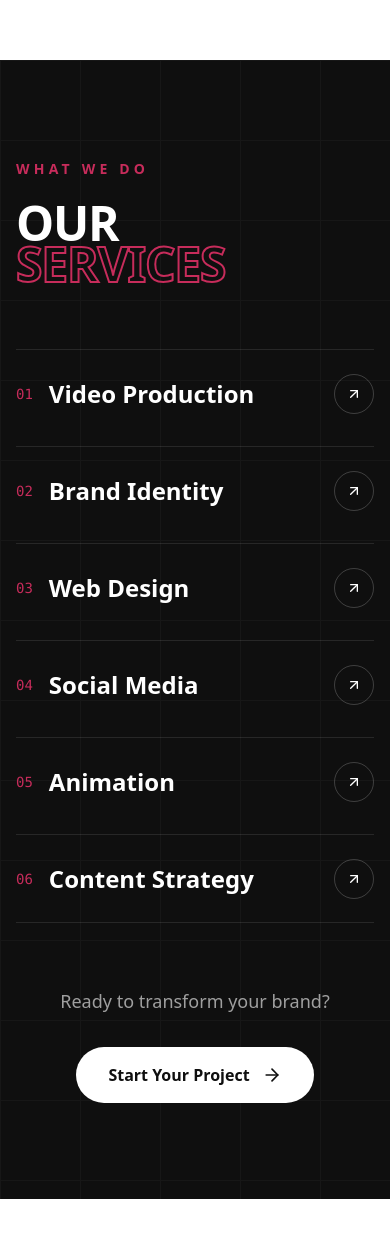
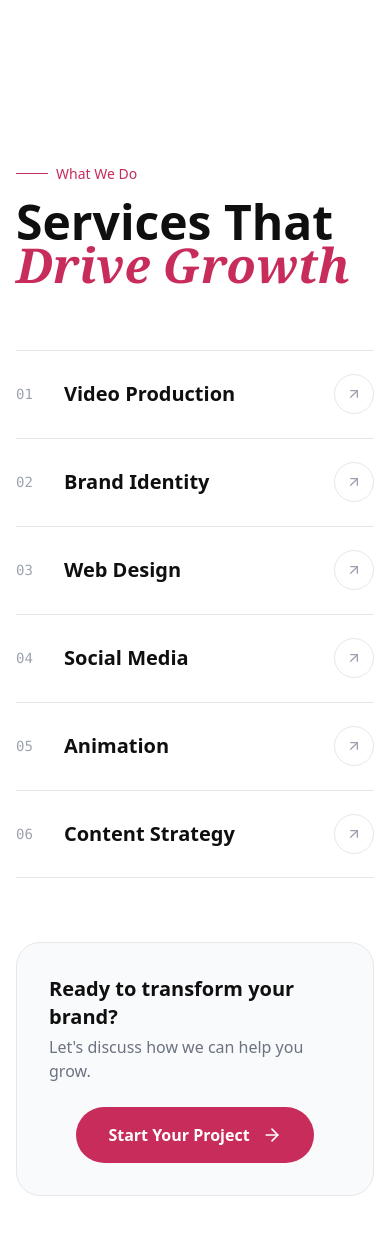
Before and after one commit to 4xeoz/wetrends, a Next.js app in the folder website/: page / in a window 390 px wide. Shown: the part 7141-8379 px from the top of the page. Built offline with nearby package versions, Linux system fonts and the light colour scheme.

Commit message:
Fix services section typography to match website, remove grid background

```diff
--- a/website/app/_component/home/services.tsx
+++ b/website/app/_component/home/services.tsx
@@ -20,42 +20,36 @@ const services = [
     icon: Video,
     title: 'Video Production',
     description: 'Cinematic storytelling that captivates audiences and drives engagement across all platforms.',
-    color: '#C72C5B'
   },
   {
     number: '02',
     icon: Palette,
     title: 'Brand Identity',
     description: 'Visual systems that demand attention and create lasting impressions.',
-    color: '#0F0F0F'
   },
   {
     number: '03',
     icon: Globe,
     title: 'Web Design',
     description: 'High-converting digital experiences that turn visitors into customers.',
-    color: '#C72C5B'
   },
   {
     number: '04',
     icon: Users,
     title: 'Social Media',
     description: 'Content strategies that build communities and foster brand loyalty.',
-    color: '#0F0F0F'
   },
   {
     number: '05',
     icon: Zap,
     title: 'Animation',
     description: 'Motion design that brings brands to life with dynamic storytelling.',
-    color: '#C72C5B'
   },
   {
     number: '06',
     icon: PenTool,
     title: 'Content Strategy',
     description: 'Stories that position you as the expert in your industry.',
-    color: '#0F0F0F'
   },
 ];
 
@@ -68,39 +62,30 @@ export function Services() {
     <section
       ref={sectionRef}
       id="services"
-      className="relative overflow-hidden bg-[#0F0F0F] py-24 md:py-32"
+      className="relative overflow-hidden bg-white py-24 md:py-32"
     >
-      {/* Background grid pattern */}
-      <div className="absolute inset-0 opacity-[0.03]">
-        <div className="absolute inset-0" style={{
-          backgroundImage: `linear-gradient(to right, white 1px, transparent 1px), linear-gradient(to bottom, white 1px, transparent 1px)`,
-          backgroundSize: '80px 80px'
-        }} />
-      </div>
-
       <div className="relative mx-auto max-w-7xl px-4 sm:px-6 lg:px-8">
-        {/* Header - Large typography */}
-        <div className="mb-16 md:mb-24">
+        {/* Header */}
+        <div className="mb-16 md:mb-20">
           <motion.div
             initial={{ opacity: 0, y: 40 }}
             animate={isInView ? { opacity: 1, y: 0 } : {}}
             transition={{ duration: 0.8, ease: [0.22, 1, 0.36, 1] }}
           >
-            <span className="mb-6 inline-block text-sm font-bold uppercase tracking-[0.3em] text-[#C72C5B]">
+            <span className="mb-4 inline-flex items-center gap-2 text-sm font-medium text-[#C72C5B]">
+              <span className="w-8 h-px bg-[#C72C5B]" />
               What We Do
             </span>
-            <h2 className="text-5xl md:text-7xl lg:text-8xl xl:text-9xl font-black text-white leading-[0.85] tracking-tight">
-              OUR
+            <h2 className="text-5xl md:text-6xl lg:text-7xl xl:text-8xl font-bold text-[#0F0F0F] leading-[0.9]">
+              Services That
               <br />
-              <span className="text-transparent" style={{ WebkitTextStroke: '2px #C72C5B' }}>
-                SERVICES
-              </span>
+              <span className="font-serif italic text-[#C72C5B]">Drive Growth</span>
             </h2>
           </motion.div>
         </div>
 
-        {/* Services - Accordion Style */}
-        <div className="space-y-2">
+        {/* Services List */}
+        <div className="space-y-0">
           {services.map((service, index) => (
             <motion.div
               key={service.title}
@@ -110,13 +95,16 @@ export function Services() {
             >
               <Link href={`/services/${service.title.toLowerCase().replace(' ', '-')}/`}>
                 <motion.div
-                  className="group relative cursor-pointer overflow-hidden"
+                  className="group relative cursor-pointer"
                   onMouseEnter={() => setHoveredIndex(index)}
                   onMouseLeave={() => setHoveredIndex(null)}
                 >
+                  {/* Top border */}
+                  <div className="absolute top-0 left-0 right-0 h-px bg-gray-200" />
+
                   {/* Background expand on hover */}
                   <motion.div
-                    className="absolute inset-0 bg-[#C72C5B]"
+                    className="absolute inset-0 bg-[#0F0F0F]"
                     initial={{ scaleX: 0 }}
                     animate={{ scaleX: hoveredIndex === index ? 1 : 0 }}
                     transition={{ duration: 0.4, ease: [0.22, 1, 0.36, 1] }}
@@ -124,29 +112,29 @@ export function Services() {
                   />
 
                   {/* Main content */}
-                  <div className="relative border-t border-white/10 py-6 md:py-8">
+                  <div className="relative py-6 md:py-8">
                     <div className="flex items-center justify-between gap-4">
                       {/* Left: Number + Icon + Title */}
                       <div className="flex items-center gap-4 md:gap-8">
                         {/* Number */}
-                        <span className={`text-sm font-mono transition-colors duration-300 ${
-                          hoveredIndex === index ? 'text-white' : 'text-[#C72C5B]'
+                        <span className={`text-sm font-mono transition-colors duration-300 min-w-[2rem] ${
+                          hoveredIndex === index ? 'text-[#C72C5B]' : 'text-gray-400'
                         }`}>
                           {service.number}
                         </span>
 
                         {/* Icon */}
-                        <div className={`hidden md:flex h-12 w-12 items-center justify-center rounded-full border transition-all duration-300 ${
+                        <div className={`hidden md:flex h-12 w-12 items-center justify-center rounded-full transition-all duration-300 ${
                           hoveredIndex === index
-                            ? 'border-white bg-white text-[#C72C5B]'
-                            : 'border-white/20 text-white'
+                            ? 'bg-[#C72C5B] text-white'
+                            : 'bg-gray-100 text-[#0F0F0F]'
                         }`}>
                           <service.icon className="h-5 w-5" />
                         </div>
 
                         {/* Title */}
-                        <h3 className={`text-2xl md:text-4xl lg:text-5xl font-bold transition-colors duration-300 ${
-                          hoveredIndex === index ? 'text-white' : 'text-white'
+                        <h3 className={`text-xl md:text-3xl lg:text-4xl font-bold transition-colors duration-300 ${
+                          hoveredIndex === index ? 'text-white' : 'text-[#0F0F0F]'
                         }`}>
                           {service.title}
                         </h3>
@@ -156,7 +144,7 @@ export function Services() {
                       <div className="flex items-center gap-4 md:gap-8">
                         {/* Description - visible on hover */}
                         <motion.p
-                          className="hidden lg:block max-w-xs text-sm text-white/80"
+                          className="hidden lg:block max-w-xs text-sm text-white/70"
                           initial={{ opacity: 0, x: 20 }}
                           animate={{
                             opacity: hoveredIndex === index ? 1 : 0,
@@ -168,12 +156,12 @@ export function Services() {
                         </motion.p>
 
                         {/* Arrow */}
-                        <div className={`flex h-10 w-10 md:h-14 md:w-14 items-center justify-center rounded-full border transition-all duration-300 ${
+                        <div className={`flex h-10 w-10 md:h-12 md:w-12 items-center justify-center rounded-full border transition-all duration-300 ${
                           hoveredIndex === index
-                            ? 'border-white bg-white text-[#C72C5B]'
-                            : 'border-white/20 text-white'
+                            ? 'border-[#C72C5B] bg-[#C72C5B] text-white'
+                            : 'border-gray-200 text-gray-400'
                         }`}>
-                          <ArrowUpRight className={`h-4 w-4 md:h-6 md:w-6 transition-transform duration-300 ${
+                          <ArrowUpRight className={`h-4 w-4 md:h-5 md:w-5 transition-transform duration-300 ${
                             hoveredIndex === index ? 'rotate-45' : ''
                           }`} />
                         </div>
@@ -183,7 +171,7 @@ export function Services() {
 
                   {/* Last item border */}
                   {index === services.length - 1 && (
-                    <div className="absolute bottom-0 left-0 right-0 h-px bg-white/10" />
+                    <div className="absolute bottom-0 left-0 right-0 h-px bg-gray-200" />
                   )}
                 </motion.div>
               </Link>
@@ -196,14 +184,19 @@ export function Services() {
           initial={{ opacity: 0, y: 30 }}
           animate={isInView ? { opacity: 1, y: 0 } : {}}
           transition={{ delay: 0.8, duration: 0.6 }}
-          className="mt-16 md:mt-24 flex flex-col md:flex-row items-center justify-between gap-8"
+          className="mt-16 md:mt-20 flex flex-col sm:flex-row items-center justify-between gap-6 rounded-3xl border border-gray-200 bg-gray-50 p-8 md:p-10"
         >
-          <p className="text-lg md:text-xl text-white/60 text-center md:text-left">
-            Ready to transform your brand?
-          </p>
+          <div>
+            <p className="text-xl md:text-2xl font-bold text-[#0F0F0F]">
+              Ready to transform your brand?
+            </p>
+            <p className="mt-1 text-gray-500">
+              Let&apos;s discuss how we can help you grow.
+            </p>
+          </div>
           <Link
             href="/#contact"
-            className="group inline-flex items-center gap-3 rounded-full bg-white px-8 py-4 font-bold text-[#0F0F0F] transition-all hover:bg-[#C72C5B] hover:text-white"
+            className="group inline-flex items-center gap-3 rounded-full bg-[#C72C5B] px-8 py-4 font-bold text-white transition-all hover:bg-[#0F0F0F]"
           >
             Start Your Project
             <ArrowRight className="h-5 w-5 transition-transform group-hover:translate-x-1" />
```
